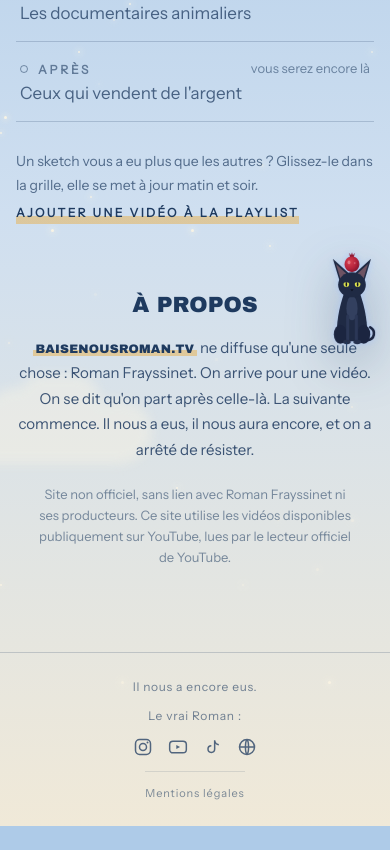
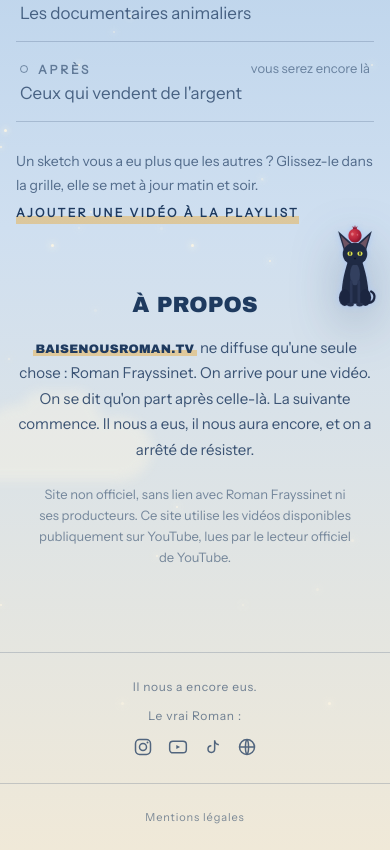
Before and after one commit to midsonlajeanty/baisenousroman.tv, a website built with Vite: page index.html in a window 390 px wide. Shown: the part 788-1638 px from the top of the page. Before the commit the page ends 1614 px from the top, so only its background shows below. Built offline with nearby package versions, Linux system fonts and the light colour scheme; a web font is replaced by a local one.

Commit message:
style(footer): span the legal line across the screen and even out the footer spacing

```diff
--- a/src/styles.css
+++ b/src/styles.css
@@ -23,6 +23,7 @@
   --display: "Climate Crisis", "Arial Black", sans-serif;
   --sans: "Instrument Sans", system-ui, sans-serif;
   --gutter: clamp(16px, 4vw, 48px);
+  --footer-space: 26px;
 
   color-scheme: light;
 }
@@ -931,9 +932,9 @@
   display: flex;
   align-items: center;
   justify-content: space-between;
-  gap: 14px 24px;
+  gap: var(--footer-space) 24px;
   flex-wrap: wrap;
-  padding: 26px var(--gutter);
+  padding: var(--footer-space) var(--gutter) 0;
   border-top: 1px solid var(--ink-20);
   font-size: 12px;
   letter-spacing: 0.14em;
@@ -947,9 +948,11 @@
 }
 
 .footer__legal {
-  flex-basis: 100%;
-  padding-top: 14px;
-  border-top: 1px solid rgba(30, 58, 95, 0.12);
+  flex: none;
+  width: calc(100% + 2 * var(--gutter));
+  margin-inline: calc(-1 * var(--gutter));
+  padding: var(--footer-space) var(--gutter);
+  border-top: 1px solid var(--ink-20);
   font-size: 11px;
   letter-spacing: 0.08em;
   text-align: center;
@@ -1012,11 +1015,11 @@
   }
 
   .floater--cat {
-    top: 65%;
+    top: 62.4%;
     bottom: auto;
     left: auto;
     right: 3%;
-    width: 52px;
+    width: 46px;
   }
 
   .floater--tv,
@@ -1072,7 +1075,12 @@
   .footer {
     flex-direction: column;
     justify-content: center;
+    row-gap: 14px;
     text-align: center;
+  }
+
+  .footer__legal {
+    margin-top: calc(var(--footer-space) - 14px);
   }
 
   .footer__brand {
```
